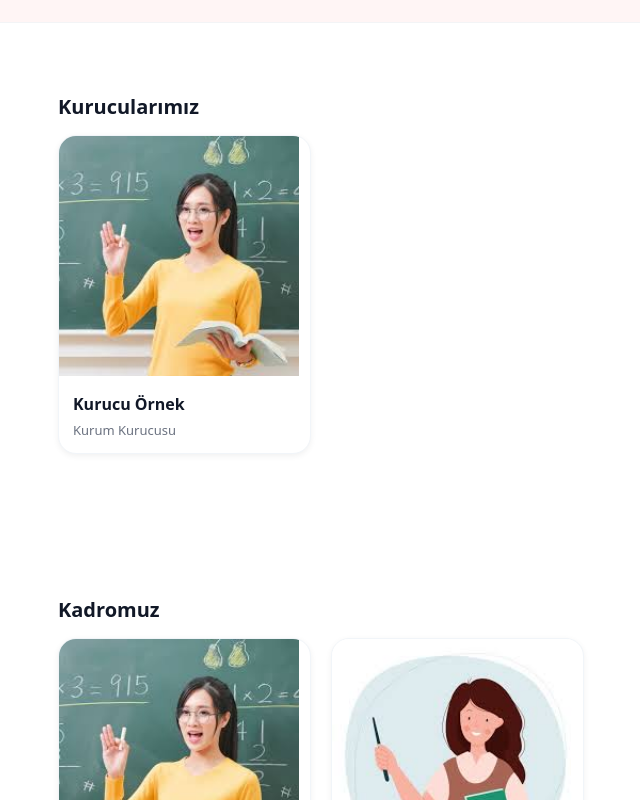
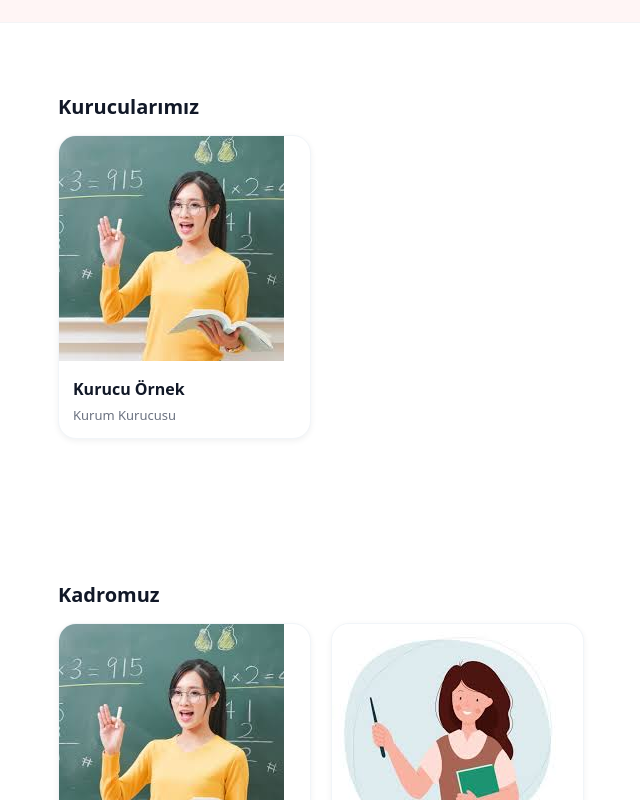
Before and after one commit to mahiratmis/cengiz-cek, a Next.js app: page / in a window 1280 px wide. Shown: the part 1140-1940 px from the top of the page, without its empty margins (46-686 px from the left). Built offline with nearby package versions, Linux system fonts and the light colour scheme; no server answers; the database is empty.

Commit message:
Add lazy loading to staff avatar image

```diff
--- a/src/app/StaffSection.jsx
+++ b/src/app/StaffSection.jsx
@@ -92,8 +92,7 @@ export default function StaffSection({
                   className={styles.staffAvatar}
                   src={p.photoUrl || p.photo || "/staff/1.jpg"}
                   alt={p.name}
-                  width={240}
-                  height={240}
+                  loading="lazy"
                 />
                 <div className={styles.staffName}>{p.name}</div>
                 <div className={styles.staffBranch}>{p.branch}</div>
```
